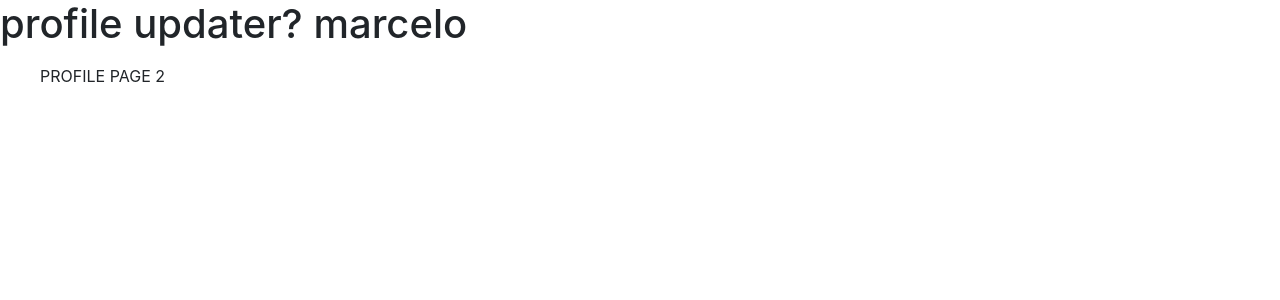
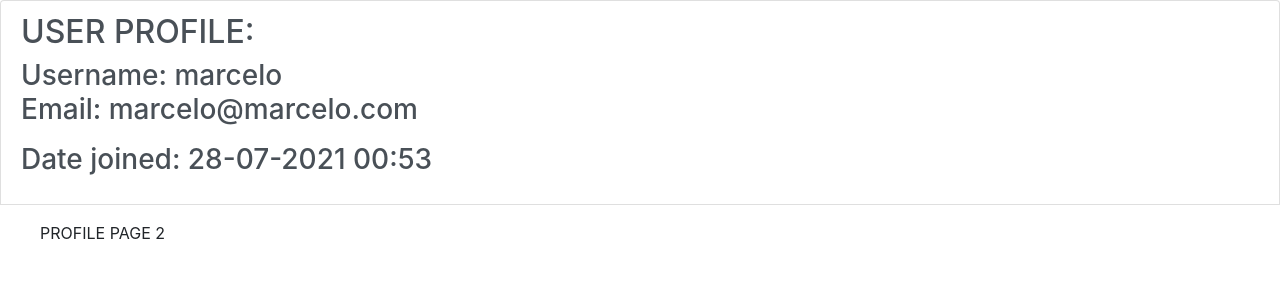
Before and after one commit to MarceloArraes/network, a Django app: page /profilePage/2 in a window 1280 px wide. Shown: the part 56-356 px from the top of the page. Run offline with Django 3.2, Linux system fonts and the light colour scheme; data comes from the database, SQL or seed files in the repository; both versions use the stored data as it was after the commit; some libraries are stand-ins or nearby versions.

Commit message:
fixed the long overdue profile.html, and implemented the liked and unlike feature

```diff
--- a/network/admin.py
+++ b/network/admin.py
@@ -1,6 +1,7 @@
-from network.models import Post, User
+from network.models import Likes, Post, User
 from django.contrib import admin
 
 # Register your models here.
 admin.site.register(User)
 admin.site.register(Post)
+admin.site.register(Likes)
--- a/network/models.py
+++ b/network/models.py
@@ -11,7 +11,7 @@ class User(AbstractUser):
             "user_id": self.id,
             "user": self.username,
             "email": self.email,
-            "date_joined": self.date_joined,
+            "date_joined": self.date_joined.strftime("%d-%m-%Y %H:%M"),
             "superuser": self.is_superuser,
         }
 
--- a/network/templates/network/profile.html
+++ b/network/templates/network/profile.html
@@ -8,36 +8,49 @@
 
 <script type="text/babel">
 
-  function ProfileUpdater(props) {
-    //const [profile, setProfile] = useState('');
-    console.log("Profile updater  ")
-    profile1 = Userprofile.map(profile => <h1>profile updater? {profile.user}</h1>)
-    return profile;
-  }
+  class Userprofile extends React.Component {
+    constructor(props) {
+      super(props)
+      this.state = {
+        profile: [],
+        user_id: props.user_id,
+      };
+    }
 
-  function Userprofile(props) {
-    const [profile, setProfile] = React.useState([]);
+    render() {
+      return this.state.profile;
+    }
+
     // make a fetch to the server and get the request.user and display their info.
-    const profile1 = async () => {
-      const response = await fetch('/profile/' + props.user_id)
+    profile1 = async () => {
+      console.log("entrou")
+      const response = await fetch('/profile/' + this.state.user_id)
       const mappingProfile = await response.json();
+      console.log(mappingProfile[0])// object with data of the user.
+      //return await mappingProfile[0].user;
 
-      console.log("entered async function in Userprofile")
+      this.updateUserProfile(mappingProfile.map((data) => {
+        return (
+          <li key={data.id} className="list-group-item list-group-item-action">
+            <div><h2> USER PROFILE: </h2></div>
+            <div>
+              <h3> Username: {data.user} <p>Email: {data.email}</p>
+                <p>Date joined: {data.date_joined}</p>
+              </h3>
+            </div>
+          </li>
+        );
+      }));
+    }
 
-      //let profile2 = (<h1>{profile.user}  {profile.email}</h1>)
-      setProfile(mappingProfile.user)
-      //.then(response => response.json())
-      //.then(result => {
-      //console.log(result)
-      //setProfile(result)
-      //setProfile(result)
-      //return result;
-      //});
-    };
-    profile1();
-    console.log(profile)
-    console.log("User Profile and stuff")
-    return <h1>profile updater? {profile}</h1>;
+    componentDidMount() {
+      return this.profile1()
+    }
+
+    updateUserProfile = (profile) => {
+      this.setState({ profile: profile })
+    }
+
 
   }
 
--- a/network/urls.py
+++ b/network/urls.py
@@ -14,7 +14,7 @@ urlpatterns = [
     path("logout", views.logout_view, name="logout"),
     path("allposts", views.allposts, name="allposts"),
     path("register", views.register, name="register"),
-    path("follow", views.follow_user, name="follow"),
+    path("follow/<int:user_id>", views.follow_user, name="follow"),
     path("userlist", views.listUsers, name="userlist"),
     path("listUsersPage", views.listUsersPage, name="listUsersPage"),
 
--- a/network/views.py
+++ b/network/views.py
@@ -1,6 +1,7 @@
 import json
 from typing import ContextManager
 from django.http import JsonResponse
+from django.core.exceptions import ObjectDoesNotExist
 from django.contrib.auth import authenticate, login, logout
 from django.db import IntegrityError
 from django.http import HttpResponse, HttpResponseRedirect
@@ -91,24 +92,41 @@ def likes(request):
 
     data = json.loads(request.body)
 
-    print(data)
+    # print(data)
     postId = data.get("post")
-    print(postId)
-# crete post and add to datebase
+    # print(postId)
+
+# getting the post that we want to like
     posting = Post.objects.get(id=postId)
+# getting the user that is liking the post
     userr = User.objects.get(id=request.user.id)
 
-    posting.userliked.add(userr)
-    posting.save()
+# adding to the post the usar that liked
+# here we see if the post was already liked by the user (!!!!)
+    try:
+        userLikedResult = posting.userliked.get(id=userr.id)
+        print(userLikedResult)
+        posting.userliked.remove(userLikedResult)
 
-    # aqui estamos pegando todos os posts curtidos por userr
-    #dekil = Post.objects.get(userliked=userr)
-    # print(dekil.postuser)
-
-    posting.howManylikes = posting.howManylikes + 1
-    print(posting.howManylikes)
-    posting.save()
-    return JsonResponse({"message": "Like sent successfully."}, status=201)
+        #likeInPost = Likes.objects.get(postliked=posting, userliked=userr)
+        # print(likeInPost)
+        # likeInPost.save()
+        # posting.userliked.remove(likeInPost)
+        # posting.save()
+        # posting.userliked.objects.exclude(user=userr)
+        # posting.save()
+        #likeInPost = Likes.objects.get(postliked=posting, userliked=userr)
+        posting.howManylikes = posting.howManylikes - 1
+        posting.save()
+        print(posting.howManylikes)
+        return JsonResponse({"message": "Like retrieved successfully."}, status=201)
+    except ObjectDoesNotExist:
+        posting.userliked.add(userr)
+        posting.save()
+        posting.howManylikes = posting.howManylikes + 1
+        print(posting.howManylikes)
+        posting.save()
+        return JsonResponse({"message": "Like sent successfully."}, status=201)
 
 
 @csrf_exempt
@@ -130,7 +148,6 @@ def post(request):
     # Get time of creation of post
     # timestamp = data.get("timestamp")
 
-
 # crete post and add to datebase
     posting = Post(
         postuser=request.user,
@@ -140,11 +157,12 @@ def post(request):
     return JsonResponse({"message": "Post sent successfully."}, status=201)
 
 
-def follow_user(request):
-    print(request.user.username)
+def follow_user(request, user_id):
+    print(request.user.id)
+    print(user_id)
     print("ENTROU EM FOLLOW! !!!!!!!!!!!!!!")
     #request.user.following1 = request.user1
-    return False
+    return JsonResponse({"message": "User Followed sucessfully"}, status=201)
 
 
 def showPosts(request):
@@ -175,7 +193,6 @@ def listUsers(request):
 
 @csrf_exempt
 def profileUser(request, user_id):
-    print("Entered profileUSER!!!!!!!!!!!!!!!!!!!!!!!!!!!!!!")
     if request.method != "GET":
         return JsonResponse({"error": "GET request required."}, status=400)
 
@@ -187,6 +204,6 @@ def profileUser(request, user_id):
 
         users = User.objects.get(id=user_id)
 
-        return JsonResponse(users.serialize(), safe=False)
+        return JsonResponse([users.serialize()], safe=False)
         # return JsonResponse({"message": "Post sent successfully."}, status=201)
     return JsonResponse({"error": "GET request required."}, status=400)
```
Also changed, not shown: network/templates/network/allPosts.html (+15 -4 lines), db.sqlite3.
